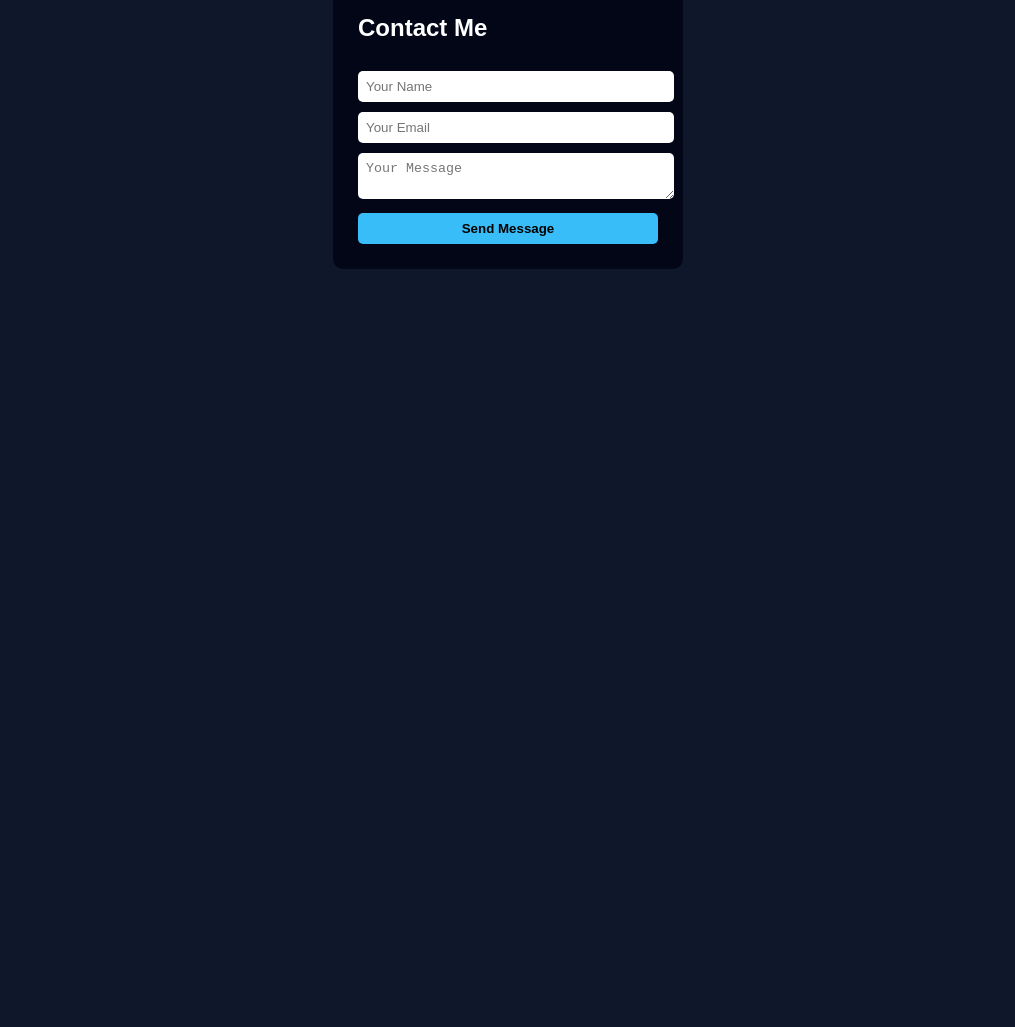
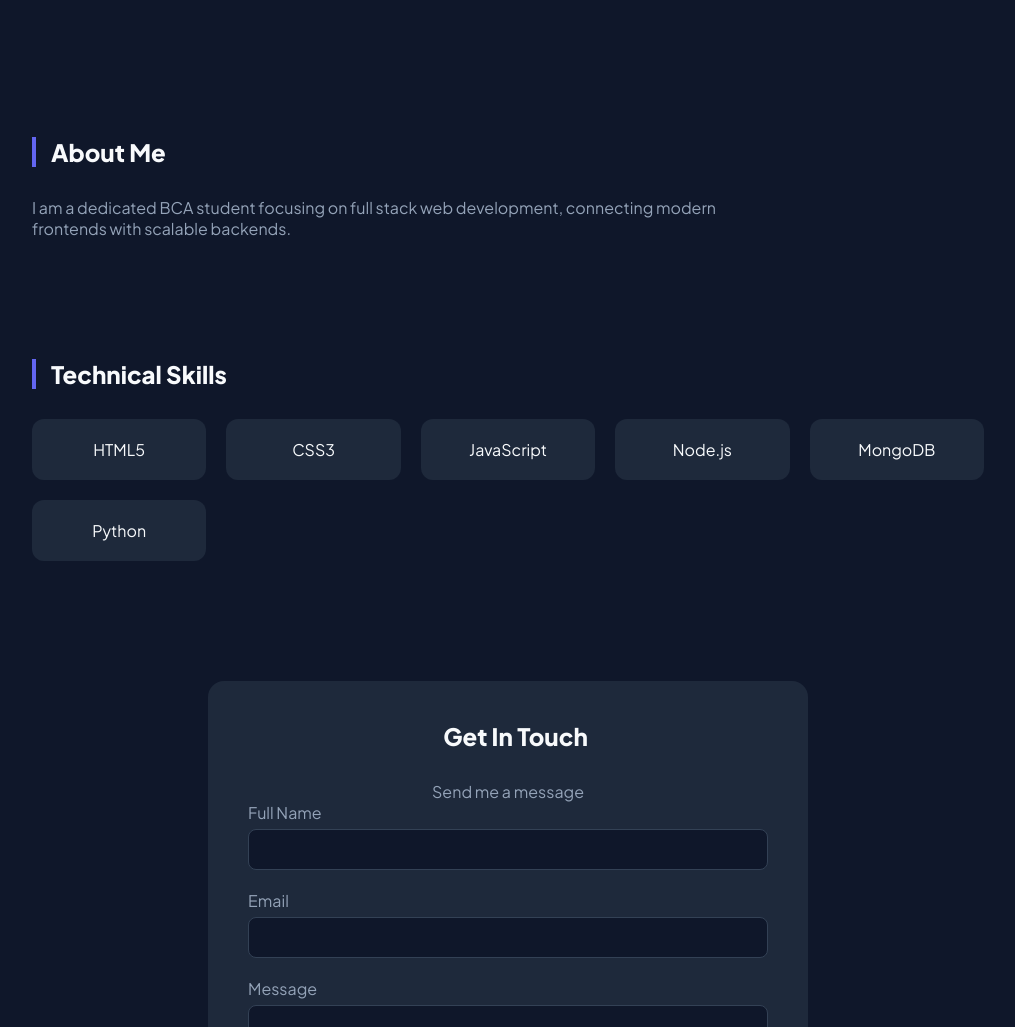
Before and after one commit to AlbinJoseph07/portfolio, a plain HTML site: page index.html in a window 1280 px wide. Shown: the part 289-1316 px from the top of the page, without its empty margins (132-1147 px from the left). Before the commit the page ends 816 px from the top, so only its background shows below. Drawn offline with Linux system fonts and the light colour scheme.

Commit message:
Update index.html

```diff
--- a/index.html
+++ b/index.html
@@ -1,88 +1,192 @@
 <!DOCTYPE html>
 <html lang="en">
 <head>
-  <meta charset="UTF-8" />
-  <title>Albin Portfolio</title>
-  <meta name="viewport" content="width=device-width, initial-scale=1.0" />
+<meta charset="UTF-8">
+<meta name="viewport" content="width=device-width, initial-scale=1.0">
+<title>Albin | Full Stack Developer Portfolio</title>
+
+<link href="https://fonts.googleapis.com/css2?family=Plus+Jakarta+Sans:wght@300;400;600;800&display=swap" rel="stylesheet">
+
 <style>
-    body {
-      font-family: Arial, sans-serif;
-      background: #0f172a;
-      color: white;
-      display: flex;
-      justify-content: center;
-      align-items: center;
-      height: 100vh;
+:root{
+    --primary:#6366f1;
+    --bg-dark:#0f172a;
+    --card-bg:#1e293b;
+    --text-main:#f8fafc;
+    --text-dim:#94a3b8;
 }
-    .contact-box {
-      background: #020617;
-      padding: 25px;
-      border-radius: 10px;
-      width: 300px;
+*{margin:0;padding:0;box-sizing:border-box;}
+body{
+    font-family:'Plus Jakarta Sans',sans-serif;
+    background:var(--bg-dark);
+    color:var(--text-main);
 }
-    input, textarea, button {
-      width: 100%;
-      margin-top: 10px;
-      padding: 8px;
-      border-radius: 5px;
-      border: none;
+.container{max-width:1000px;margin:auto;padding:0 24px;}
+nav{padding:2rem 0;display:flex;justify-content:space-between;}
+.logo{font-weight:800;font-size:1.5rem;}
+header{text-align:center;padding:80px 0;}
+h1{font-size:3.5rem;font-weight:800;}
+.badge{
+    background:rgba(99,102,241,.2);
+    color:var(--primary);
+    padding:6px 18px;
+    border-radius:20px;
+    font-weight:600;
 }
-    button {
-      background: #38bdf8;
-      color: black;
-      font-weight: bold;
-      cursor: pointer;
+section{padding:60px 0;}
+h2{border-left:4px solid var(--primary);padding-left:15px;margin-bottom:30px;}
+.skills-grid{
+    display:grid;
+    grid-template-columns:repeat(auto-fit,minmax(150px,1fr));
+    gap:20px;
 }
+.skill-card{
+    background:var(--card-bg);
+    padding:20px;
+    border-radius:12px;
+    text-align:center;
+    transition:.3s;
+}
+.skill-card:hover{transform:translateY(-5px);border:1px solid var(--primary);}
+.contact-container{
+    background:var(--card-bg);
+    padding:40px;
+    border-radius:16px;
+    max-width:600px;
+    margin:auto;
+}
+.form-group{margin-bottom:20px;}
+label{display:block;color:var(--text-dim);margin-bottom:6px;}
+input,textarea{
+    width:100%;
+    padding:12px;
+    border-radius:8px;
+    border:1px solid #334155;
+    background:#0f172a;
+    color:white;
+}
+.btn-submit{
+    width:100%;
+    padding:14px;
+    border:none;
+    border-radius:8px;
+    background:var(--primary);
+    color:white;
+    font-weight:600;
+    cursor:pointer;
+}
+.status{
+    margin-top:15px;
+    text-align:center;
+    font-weight:600;
+}
+footer{text-align:center;padding:40px;color:var(--text-dim);}
 </style>
 </head>
+
 <body>
+<div class="container">
 
-  <div class="contact-box">
-    <h2>Contact Me</h2>
+<nav>
+<div class="logo">ALBIN.DEV</div>
+</nav>
 
-    <input type="text" id="name" placeholder="Your Name" required />
-    <input type="email" id="email" placeholder="Your Email" required />
-    <textarea id="message" placeholder="Your Message"></textarea>
+<header>
+<span class="badge">SEC Course Project</span>
+<h1>Hi, I'm Albin</h1>
+<p style="color:var(--text-dim)">BCA Student | Full Stack Web Learner</p>
+</header>
 
-    <button onclick="sendMessage()">Send Message</button>
+<section>
+<h2>About Me</h2>
+<p style="color:var(--text-dim);max-width:700px">
+I am a dedicated BCA student focusing on full stack web development,
+connecting modern frontends with scalable backends.
+</p>
+</section>
+
+<section>
+<h2>Technical Skills</h2>
+<div class="skills-grid">
+<div class="skill-card">HTML5</div>
+<div class="skill-card">CSS3</div>
+<div class="skill-card">JavaScript</div>
+<div class="skill-card">Node.js</div>
+<div class="skill-card">MongoDB</div>
+<div class="skill-card">Python</div>
+</div>
+</section>
+
+<section id="contact">
+<div class="contact-container">
+<h2 style="border:none;text-align:center">Get In Touch</h2>
+<p style="text-align:center;color:var(--text-dim)">Send me a message</p>
+
+<form id="contactForm">
+<div class="form-group">
+<label>Full Name</label>
+<input type="text" id="name" required>
+</div>
+
+<div class="form-group">
+<label>Email</label>
+<input type="email" id="email" required>
+</div>
+
+<div class="form-group">
+<label>Message</label>
+<textarea id="message" rows="5" required></textarea>
+</div>
+
+<button type="submit" class="btn-submit">Send Message</button>
+<p class="status" id="status"></p>
+</form>
+</div>
+</section>
+
+<footer>
+© 2026 Albin Joseph | Full Stack Portfolio
+</footer>
+
 </div>
 
 <script>
-    async function sendMessage() {
-      const name = document.getElementById("name").value;
-      const email = document.getElementById("email").value;
-      const message = document.getElementById("message").value;
+const form = document.getElementById("contactForm");
+const status = document.getElementById("status");
 
-      if (!name || !email || !message) {
-        alert("Please fill all fields");
-        return;
-      }
+form.addEventListener("submit", async (e) => {
+    e.preventDefault();
+    status.textContent = "Sending...";
 
-      try {
-        const response = await fetch(
+    try{
+        const res = await fetch(
             "https://portfolio-backend-ovx7.onrender.com/api/contact",
             {
-            method: "POST",
-            headers: {
-              "Content-Type": "application/json"
-            },
-            body: JSON.stringify({ name, email, message })
+                method:"POST",
+                headers:{ "Content-Type":"application/json" },
+                body:JSON.stringify({
+                    name:document.getElementById("name").value,
+                    email:document.getElementById("email").value,
+                    message:document.getElementById("message").value
+                })
             }
         );
 
-        if (response.ok) {
-          alert("Message sent successfully ✅");
-          document.getElementById("name").value = "";
-          document.getElementById("email").value = "";
-          document.getElementById("message").value = "";
-        } else {
-          alert("Failed to send message ❌");
+        const data = await res.json();
+
+        if(res.ok){
+            status.style.color="lightgreen";
+            status.textContent="Message saved to cloud ✅";
+            form.reset();
+        }else{
+            throw new Error(data.message);
         }
-      } catch (error) {
-        alert("Server error ❌");
-        console.error(error);
+
+    }catch(err){
+        status.style.color="red";
+        status.textContent="Failed to send message ❌";
     }
-    }
+});
 </script>
 
 </body>
```
Lines whose indentation alone changed are shown as unchanged.
